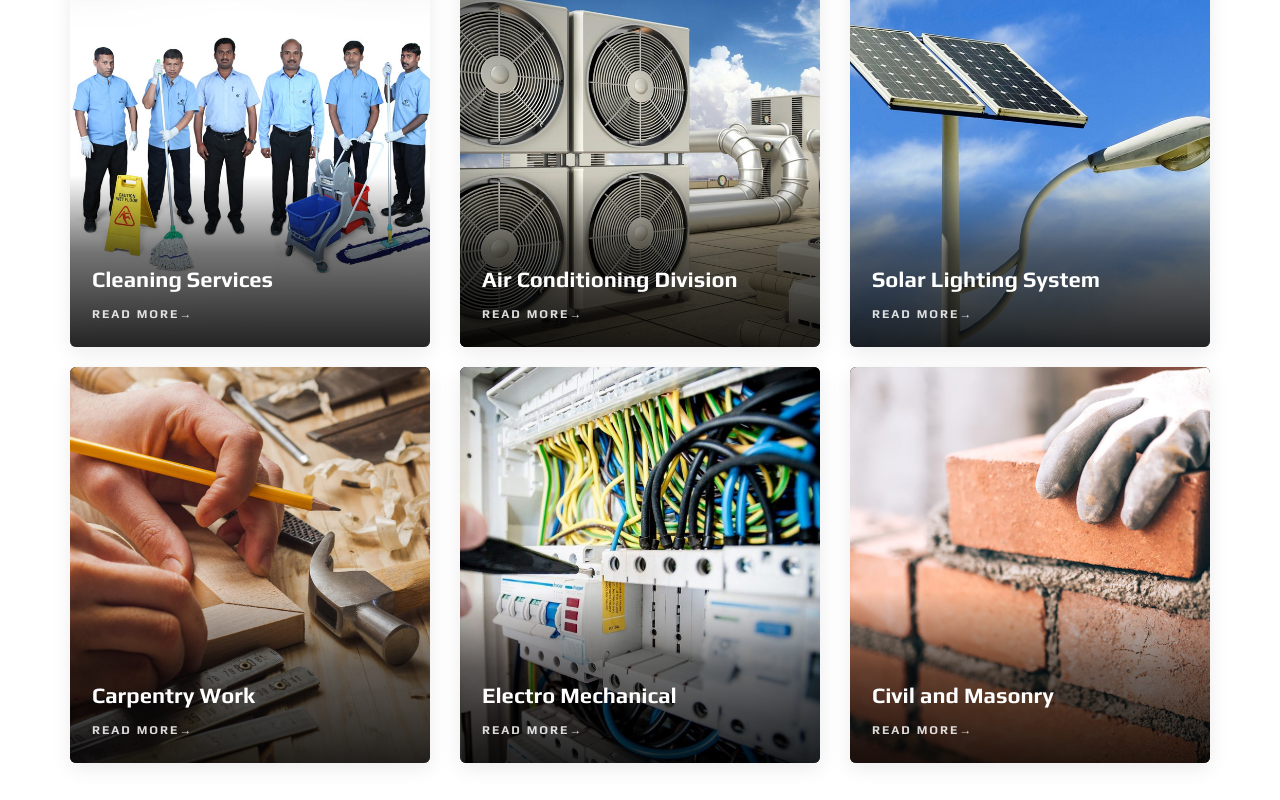
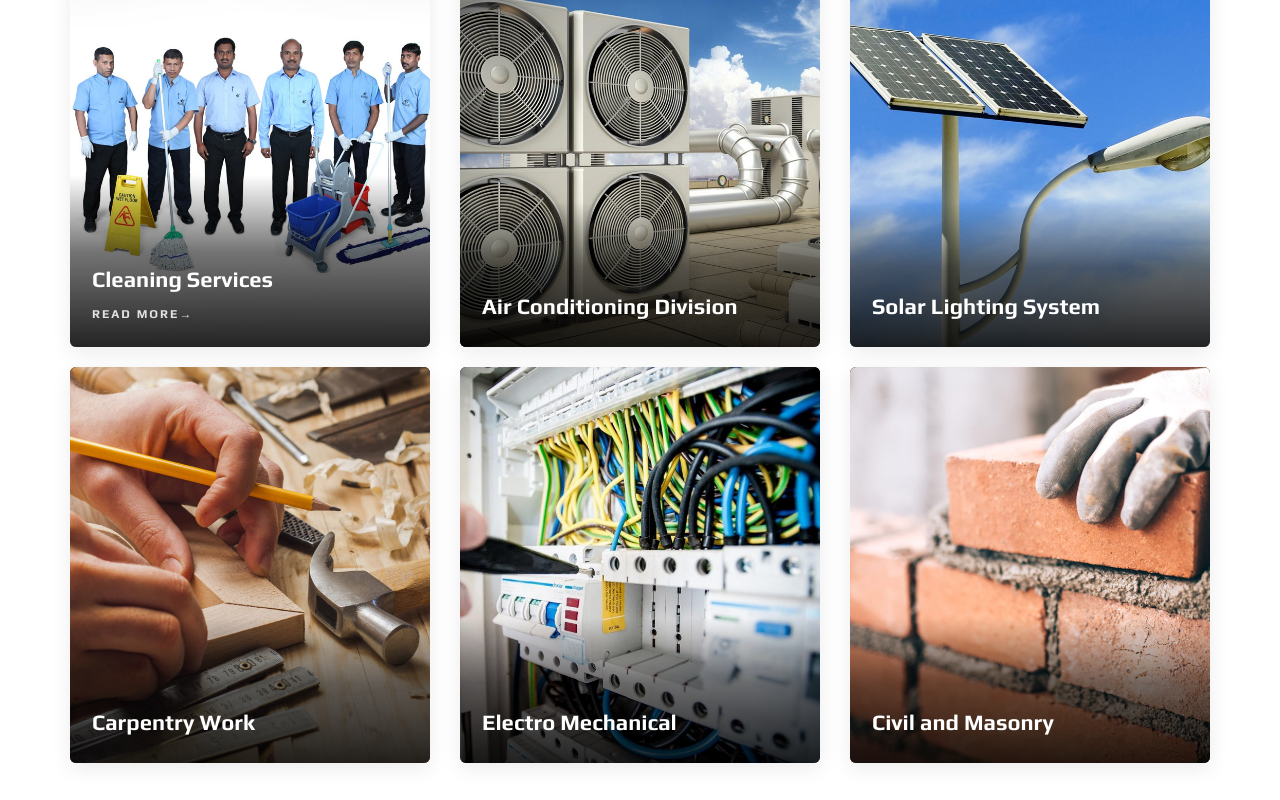
Before and after one commit to Yennetivinay/Al-kharbash, a plain HTML site: page services.html in a window 1280 px wide. Shown: the part 1034-1834 px from the top of the page. Drawn offline with Linux system fonts and the light colour scheme.

Commit message:
Services page: link service cards to their pages
The four services with their own page (Facilities Management, General
Maintenance, Security Guard, Cleaning) now open it. The other five have
no detail page yet, so their dead "Read More" is removed and the pointer
cursor only shows on cards that link somewhere.

```diff
--- a/css/enhancements.css
+++ b/css/enhancements.css
@@ -81,10 +81,10 @@ textarea:focus-visible {
 }
 
 /* ---------- Service cards (home page) ---------- */
+.img-hover-text12.sty2.has-link { cursor: pointer; }
 .img-hover-text12.sty2 {
     overflow: hidden;
     border-radius: 6px;
-    cursor: pointer;
     box-shadow: 0 6px 20px rgba(0,0,0,0.08);
 }
 .img-hover-text12.sty2 > img {
--- a/js/main.js
+++ b/js/main.js
@@ -55,7 +55,10 @@ windows.on('scroll', function() {
 /*----------------------------
  Service cards: the whole card opens its page
 ------------------------------ */
-    $('.img-hover-text12').on('click', function(e) {
+    $('.img-hover-text12').each(function() {
+        var link = $(this).find('.button24 a').attr('href');
+        $(this).toggleClass('has-link', !!link && link !== '#');
+    }).on('click', function(e) {
         var link = $(this).find('.button24 a').attr('href');
         if (link && link !== '#' && !$(e.target).closest('a').length) {
             window.location.href = link;
--- a/services.html
+++ b/services.html
@@ -234,7 +234,7 @@
               <h3 class="white font-weight7 line-height margin-bottom">Facilities Management</h3>
               <div class="hidtext">
                 <div class="hover-bgcolor2"> <img src="images/facility.png" alt="img-demo" class="respoimg2 center"> </div>
-                <div class="button24 caps"><a href="#">Read More</a></div>
+                <div class="button24 caps"><a href="facility-management.html">Read More</a></div>
               </div>
             </div>
           </div>
@@ -246,7 +246,7 @@
               <h3 class="white font-weight7 line-height margin-bottom">General Maintenance</h3>
               <div class="hidtext">
                 <div class="hover-bgcolor2"> <img src="images/maintence-icon.png" alt="img-demo" class="respoimg2 center"> </div>
-                <div class="button24 caps white"><a href="#">Read More</a></div>
+                <div class="button24 caps white"><a href="servicesdetails.html">Read More</a></div>
               </div>
             </div>
           </div>
@@ -258,7 +258,7 @@
               <h3 class="white font-weight7 line-height margin-bottom">Security Guard Services</h3>
               <div class="hidtext">
                 <div class="hover-bgcolor2"> <img src="images/security-icon.png" alt="img-demo" class="respoimg2 center"> </div>
-                <div class="button24 caps white"><a href="#">Read More</a></div>
+                <div class="button24 caps white"><a href="securityguard.html">Read More</a></div>
               </div>
             </div>
           </div>
@@ -270,7 +270,7 @@
               <h3 class="white font-weight7 line-height margin-bottom">Cleaning Services</h3>
               <div class="hidtext">
                 <div class="hover-bgcolor2"> <img src="images/cleaning.png" alt="img-demo" class="respoimg2 center"> </div>
-                <div class="button24 caps white"><a href="#">Read More</a></div>
+                <div class="button24 caps white"><a href="cleaning.html">Read More</a></div>
               </div>
             </div>
           </div>
@@ -282,7 +282,7 @@
               <h3 class="white font-weight7 line-height margin-bottom">Air Conditioning Division </h3>
               <div class="hidtext">
                 <div class="hover-bgcolor2"> <img src="images/hvac.png" alt="img-demo" class="respoimg2 center"> </div>
-                <div class="button24 caps white"><a href="#">Read More</a></div>
+
               </div>
             </div>
           </div>
@@ -294,7 +294,7 @@
               <h3 class="white font-weight7 line-height margin-bottom">Solar Lighting System </h3>
               <div class="hidtext">
                 <div class="hover-bgcolor2"> <img src="images/solar-icon.png" alt="img-demo" class="respoimg2 center"> </div>
-                <div class="button24 caps white"><a href="#">Read More</a></div>
+
               </div>
             </div>
           </div>
@@ -306,7 +306,7 @@
               <h3 class="white font-weight7 line-height margin-bottom">Carpentry Work </h3>
               <div class="hidtext">
                 <div class="hover-bgcolor2"> <img src="images/carpentry.png" alt="img-demo" class="respoimg2 center"> </div>
-                <div class="button24 caps white"><a href="#">Read More</a></div>
+
               </div>
             </div>
           </div>
@@ -318,7 +318,7 @@
               <h3 class="white font-weight7 line-height margin-bottom">Electro Mechanical </h3>
               <div class="hidtext">
                 <div class="hover-bgcolor2"> <img src="images/electroicon.png" alt="img-demo" class="respoimg2 center"> </div>
-                <div class="button24 caps white"><a href="#">Read More</a></div>
+
               </div>
             </div>
           </div>
@@ -330,7 +330,7 @@
               <h3 class="white font-weight7 line-height margin-bottom">Civil and Masonry </h3>
               <div class="hidtext">
                 <div class="hover-bgcolor2"> <img src="images/masonry-icon.png" alt="img-demo" class="respoimg2 center"> </div>
-                <div class="button24 caps white"><a href="#">Read More</a></div>
+
               </div>
             </div>
           </div>
```
